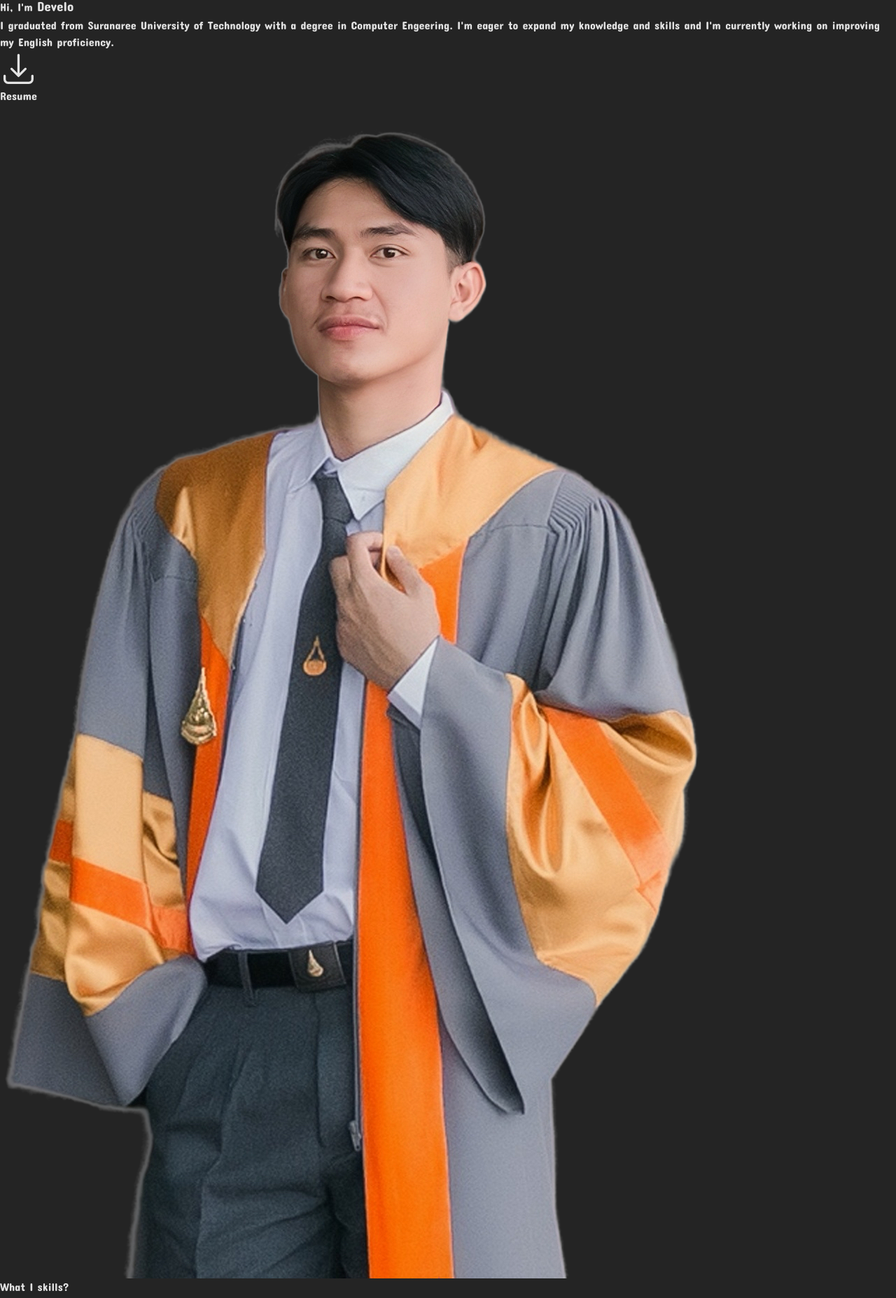
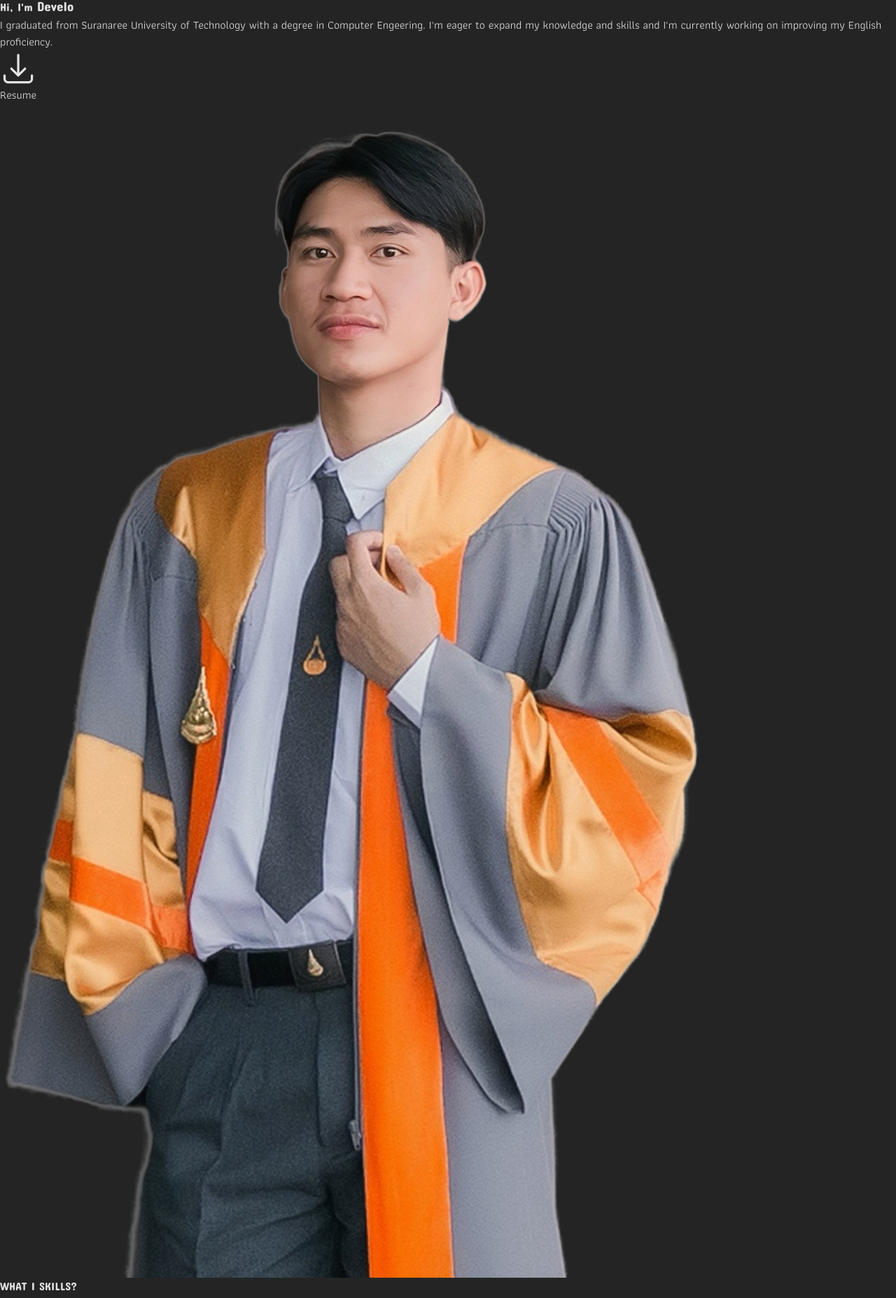
Before and after one commit to CitSupawaha/cit-supawaha, a React (Vite) app: page / in a window 1280 px wide. Shown: the part 560-2415 px from the top of the page at 70% size. Built offline with nearby package versions, Linux system fonts and the light colour scheme; a web font is replaced by a local one.

Commit message:
fix text

```diff
--- a/src/App.css
+++ b/src/App.css
@@ -12,13 +12,20 @@
 
 body{
   /* font-family: 'Athiti', sans-serif; */
-  font-family: 'Concert One', sans-serif;
+  /* font-family: 'Concert One', sans-serif; */
   /* font-family: 'Noto Sans Thai', sans-serif; */
   /* font-family: 'Boogaloo', sans-serif; */
   /* font-family: 'Staatliches', sans-serif; */
 }
 
+
+
+h1{
+  font-family: 'Concert One', sans-serif;
+}
+
 p{
+  font-family: 'Athiti', sans-serif;
  /* font-family: 'Concert One', sans-serif; */
 
 }
--- a/src/component/AboutMe.tsx
+++ b/src/component/AboutMe.tsx
@@ -56,13 +56,13 @@ const AboutMe = () => {
   return (
     <section className="bg-gray-100">
       <div className="pt-16 sm:py-16 px-10">
-        <p className="text-black text-3xl font-bold sm:text-[3em] text-center">
+        <h1 className="text-transparent bg-clip-text bg-gradient-to-r from-purple-500 to-pink-800 text-3xl font-bold sm:text-[3em] text-center">
           {" "}
-          What I skills?
-        </p>
-        <p className="text-black text-2xl text-center mt-6 font-medium">
+          WHAT I SKILLS?
+        </h1>
+        <h1 className="text-gray-500 text-2xl text-center mt-6 font-medium">
           Frontend Development
-        </p>
+        </h1>
         <div className="grid grid-cols-12 gap-y-10 md:gap-x-10 xl:gap-x-20 py-10 sm:py-20 sm:px-14 md:px-24 lg:px-24 xl:px-28">
           <div className="col-span-12 md:col-span-7 grid grid-cols-12 gap-4 sm:gap-4">
             {skilsItem.map((i) => (
@@ -87,9 +87,9 @@ const AboutMe = () => {
                           aria-hidden="true"
                         />
                       </span>
-                      <h3 className="text-lg tracking-tight text-gray-900 font-semibold">
+                      <h1 className="text-lg tracking-tight text-gray-500 font-semibold">
                         {feature.name}
-                      </h3>
+                      </h1>
                     </div>
 
                     <p className="mt-5 text-base text-gray-500 font-medium">
--- a/src/component/Hero.tsx
+++ b/src/component/Hero.tsx
@@ -75,7 +75,7 @@ const Hero = () => {
           <Container className="relative z-50 flex justify-between py-6">
             <div className="relative z-10 flex items-center gap-16">
               <div className="flex items-center"><Logo className="h-10 w-auto" />
-               <p className="font-bold text-lg -ml-12">PORTFOLIO</p></div>
+               <h1 className="font-bold text-lg -ml-12">PORTFOLIO</h1></div>
               <div className="hidden lg:flex lg:gap-10">
                 {/* {navigation.map((item) => (
                   <a
@@ -200,7 +200,7 @@ const Hero = () => {
                       d="M3 16.5v2.25A2.25 2.25 0 0 0 5.25 21h13.5A2.25 2.25 0 0 0 21 18.75V16.5M16.5 12 12 16.5m0 0L7.5 12m4.5 4.5V3"
                     />
                   </svg>
-                  Resume
+                  <p>Resume</p>
                 </Button>
                 {/* <AppStoreLink /> */}
                 {/* <Button
--- a/src/component/Qualification.tsx
+++ b/src/component/Qualification.tsx
@@ -22,13 +22,13 @@ const Qualification = () => {
   return (
     <section className="bg-gray-100">
       <div className="py-16 px-10 sm:px-14 md:px-24 lg:px-24 xl:px-32">
-        <p className="text-black text-3xl font-bold sm:text-[3em] text-center">
+        <h1 className="text-transparent bg-clip-text bg-gradient-to-r from-purple-500 to-pink-800 text-3xl font-bold sm:text-[3em] text-center">
           {" "}
-          Qualification
-        </p>
-        <p className="text-black text-2xl text-center mt-6 font-medium ">
+          QUALIFICATION
+        </h1>
+        <h1 className="text-gray-500 text-2xl text-center mt-6 font-medium ">
           My personel journey
-        </p>
+        </h1>
         <div className="grid grid-cols-12 gap-4 mt-8">
           <div className="col-span-12 md:col-span-6">
             {/* <div className="flex  items-center gap-x-2">
@@ -70,7 +70,7 @@ const Qualification = () => {
                           />
                         </svg>
                       </span>
-                      <p className="text-black font-semibold text-lg">Educations</p>
+                      <h1 className="text-gray-500 font-semibold text-lg">Educations</h1>
                     </div>
                     {steps.map((step, index) => (
                       <li key={step.name} className={classNames("relative")}>
@@ -91,15 +91,15 @@ const Qualification = () => {
                               </span>
                             </span>
                             <span className="ml-4 mb-4 flex min-w-0 flex-col">
-                              <span className="text-base text-gray-500 font-semibold">
+                              <h1 className="text-base text-gray-500 font-semibold">
                                 {step.name}
-                              </span>
-                              <span className="text-sm mt-1 text-gray-500">
+                              </h1>
+                              <p className="text-sm mt-1 text-gray-500">
                                 {step.description}
-                              </span>
-                              <span className="text-sm mt-1 text-gray-500">
+                              </p>
+                              <p className="text-sm mt-1 text-gray-500">
                                 {step.year}
-                              </span>
+                              </p>
                             </span>
                           </a>
                         </>
```
